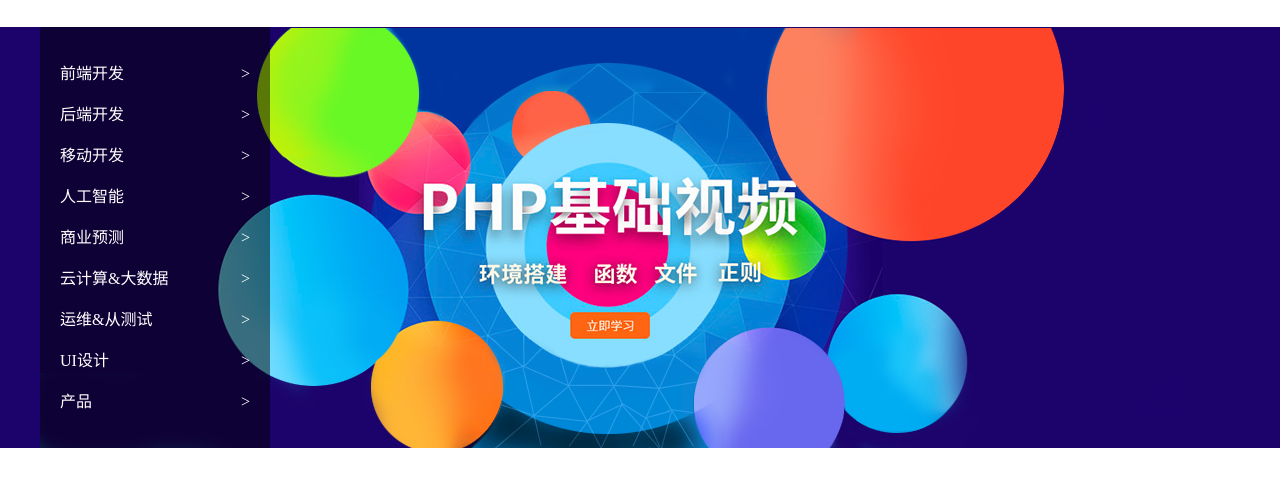
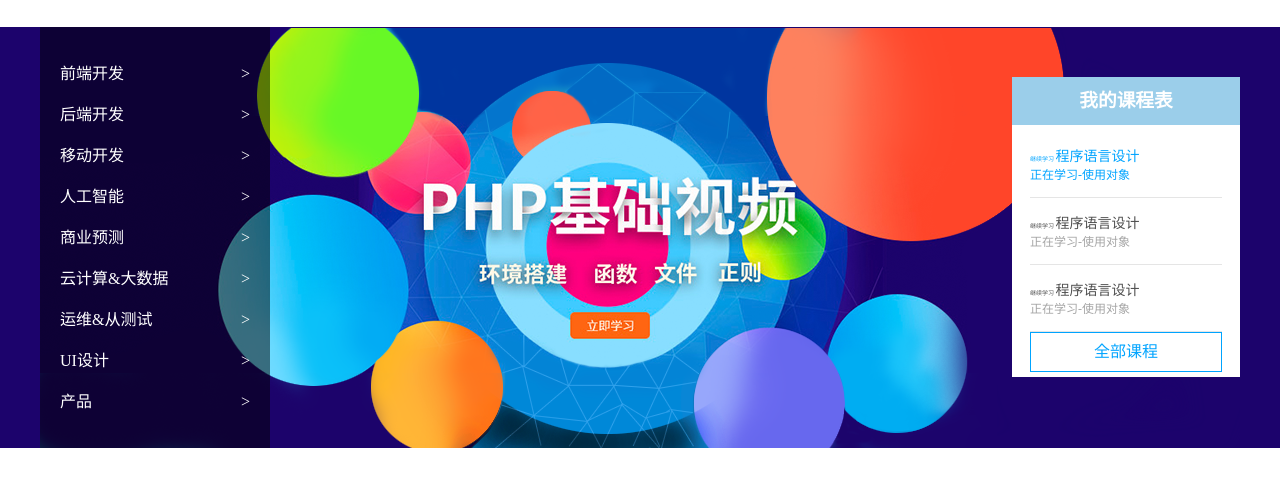
Before and after one commit to SuperJane123/study_projrct, a plain HTML site: page index.html in a window 1280 px wide. Shown: the part 77-564 px from the top of the page. Drawn offline with Linux system fonts and the light colour scheme.

Commit message:
04-中间banner部分我的课程表完布局完成

```diff
--- a/css/index.less
+++ b/css/index.less
@@ -84,6 +84,8 @@ header {
 .banner {
     background: #1c036c;
     main {
+        display: flex;
+        justify-content: space-between;
         background: url('../images/banner2.png') center no-repeat;
         height: 421px;
         .navLeft {
@@ -103,6 +105,58 @@ header {
                 }
             }
         }
+        .myClass {
+            margin-top: 50px;
+            width: 228px;
+            height: 300px;
+            background: #fff;
+            .title {
+                line-height: 48px;
+                text-align: center;
+                background: #9bceea;
+                color: #fff
+            }
+            .content {
+                padding: 6px 18px 10px ;
+                .classInfo {
+                    padding: 14px 0;
+                    border-bottom: 1px solid #e5e5e5;
+                    &:last-child{
+                        border-bottom: 0;
+                    }
+                    h4 {
+                        font-weight: normal;
+                        font-size: 6px;
+                        color: #4e4e4e;
+                        >span {
+                            font-size: 14px;
+                        }
+
+                    }
+                    p {
+                        font-size: 12px;
+                        color:  #a5a5a5;
+                    }
+
+                }
+                .active {
+                    h4,p{
+                        color: #00a4ff;
+                    }
+                  }
+
+                .allclass {
+                    line-height: 38px;
+                    text-align: center;
+                    border: 1px solid #00a4ff;
+                    >a {
+                        color: #00a4ff;
+                        font-size: 16px;
+                    }
+                }
+            }
+
+        }
     }
 
 }
--- a/index.html
+++ b/index.html
@@ -57,7 +57,28 @@
                     <li>产品<span>></span></li>
                 </ul>
             </div>
-        <div class="myClass"></div>
+            <div class="myClass">
+                <div class="title">
+                    <h3>我的课程表</h3>
+                </div>
+                <div class="content">
+                    <div class="classInfo active">
+                        <h4>继续学习 <span>程序语言设计</span></h4>
+                        <p>正在学习-使用对象</p>
+                    </div>
+                    <div class="classInfo">
+                        <h4>继续学习 <span>程序语言设计</span></h4>
+                        <p>正在学习-使用对象</p>
+                    </div>
+                    <div class="classInfo">
+                        <h4>继续学习 <span>程序语言设计</span></h4>
+                        <p>正在学习-使用对象</p>
+                    </div>
+                    <div class="allclass">
+                        <a href="#"> 全部课程</a>
+                    </div>
+                </div>
+            </div>
         </main>
     </div>
 </body>
```
Also changed, not shown: css/index.css. Lines whose indentation alone changed are shown as unchanged.
